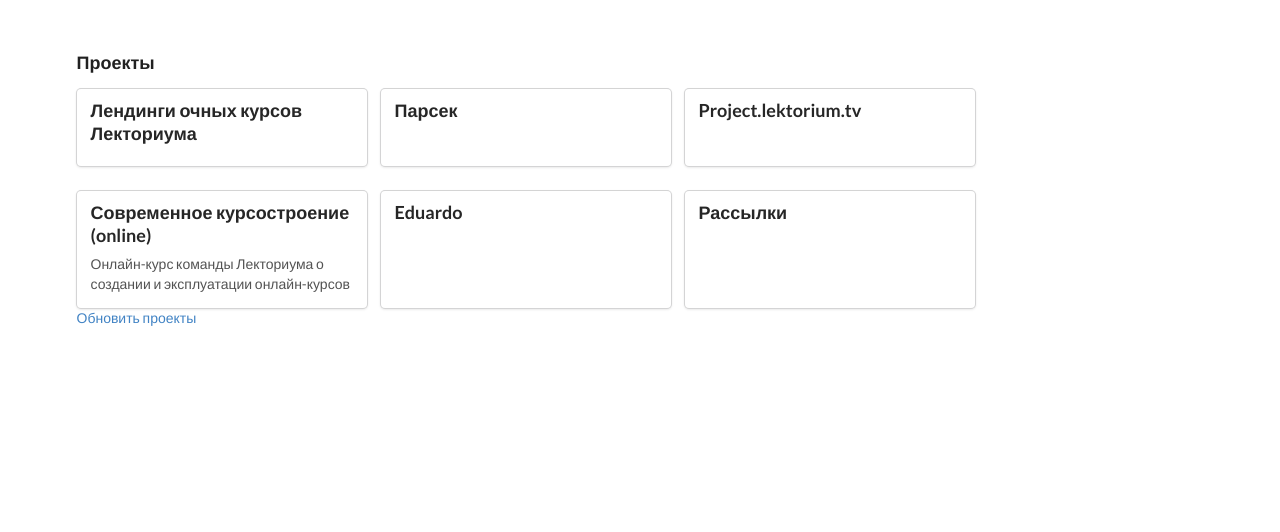
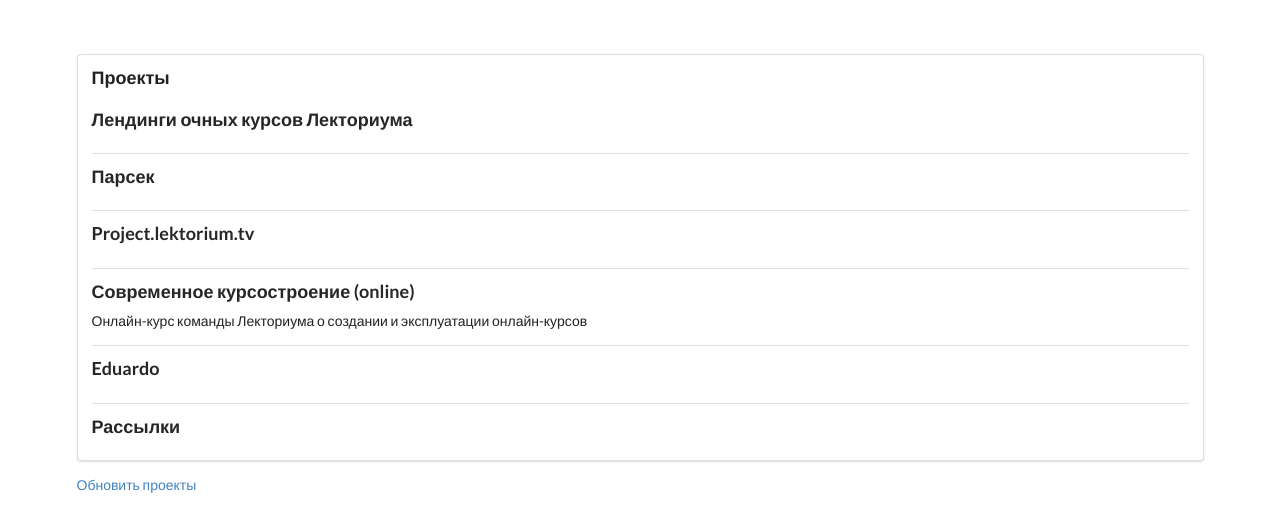
Before and after one commit to vesloguzov/TildaExport, a Django app: page /projects/ in a window 1280 px wide. Shown: the top 532 px of the page. Run offline with Django 3.2, Linux system fonts and the light colour scheme; data comes from the database, SQL or seed files in the repository.

Commit message:
krasota #11

```diff
--- a/templates/project.html
+++ b/templates/project.html
@@ -8,7 +8,7 @@
         <div class="active section">{{ project.title }}</div>
     </div>
 
-    <p><a href="update_project/" class="item">Обновить проект</a></p>
+{#    <p><a href="update_project/" class="item">Обновить проект</a></p>#}
 
 <div class="ui segment">
     <div class="content">
--- a/templates/projects.html
+++ b/templates/projects.html
@@ -1,19 +1,22 @@
 {% extends "base.html" %}
 {% load static %}
 {% block content %}
+    <div class="ui segment">
+
         <h3 class="ui header">Проекты</h3>
-    <div class="ui link cards">
+        <div class="ui divided items">
             {% for project in projects %}
-            <a class="ui card" href="/projects/{{ project.id }}/">
+                <div class="item">
                     <div class="content">
-                    <div class="header">{{ project.title }}</div>
+                        <a class="header" href="/projects/{{ project.id }}/">{{ project.title }}</a>
                         <div class="description">
                             <p>{{ project.descr }}</p>
                         </div>
                     </div>
-            </a>
+                </div>
             {% endfor %}
         </div>
 
+    </div>
     <a href="/projects/update_projects/" class="item">Обновить проекты</a>
 {% endblock %}
```
Lines whose indentation alone changed are shown as unchanged.
